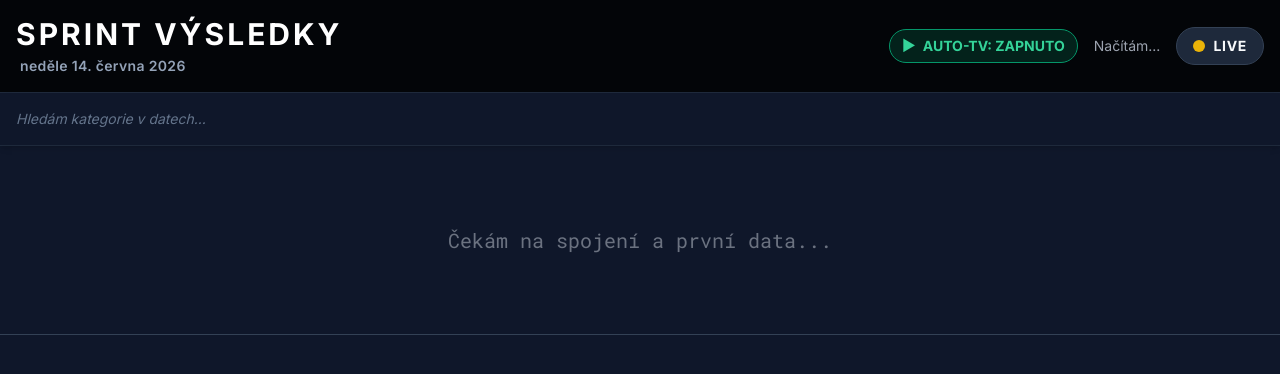
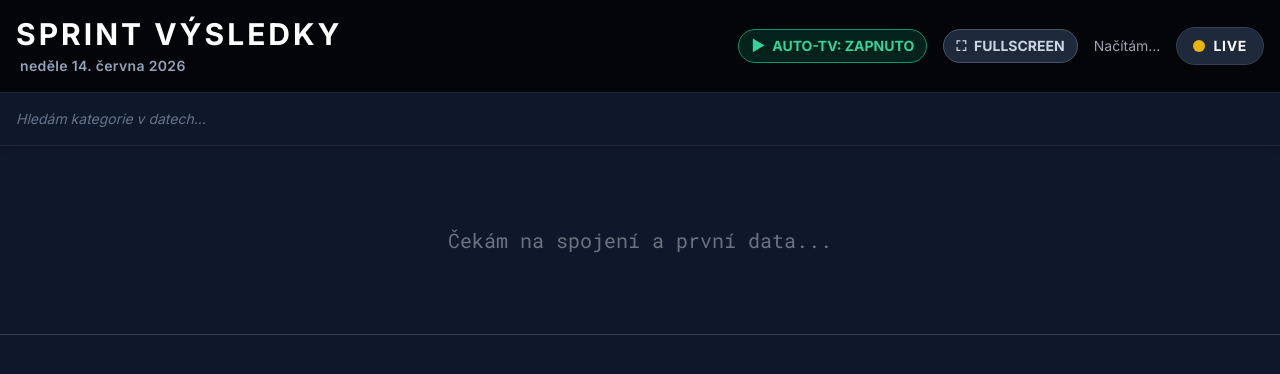
Before and after one commit to Mir7985/slalom, a plain HTML site: page tabuleSprint.html in a window 1280 px wide. Drawn offline with nearby package versions, Linux system fonts and the light colour scheme; no server answers.

Commit message:
Update tabuleSprint.html

```diff
--- a/tabuleSprint.html
+++ b/tabuleSprint.html
@@ -85,6 +85,10 @@
             <button id="autoplay-btn" onclick="toggleAutoPlay()" class="flex items-center gap-2 bg-emerald-600/20 text-emerald-400 border border-emerald-600 px-3 py-1.5 rounded-full text-xs md:text-sm font-bold transition-colors">
                 <span id="autoplay-icon">▶</span>
                 <span id="autoplay-text">AUTO-TV: ZAPNUTO</span>
+            </button>
+            <button onclick="toggleFullScreen()" class="flex items-center gap-2 bg-slate-800 text-slate-300 border border-slate-600 px-3 py-1.5 rounded-full text-xs md:text-sm font-bold transition-colors hover:text-white hover:bg-slate-700">
+                <span>⛶</span>
+                <span>FULLSCREEN</span>
             </button>
 
             <span id="last-update" class="text-gray-400 text-xs md:text-sm hidden md:inline">Načítám...</span>
@@ -459,6 +463,19 @@
         setInterval(fetchResults, FETCH_INTERVAL);
         if (isAutoPlay) startAutoPlayTimer();
 
+        // Funkce pro zapnutí/vypnutí Fullscreenu
+function toggleFullScreen() {
+    if (!document.fullscreenElement) {
+        document.documentElement.requestFullscreen().catch(err => {
+            console.warn(`Chyba Fullscreenu: ${err.message}`);
+        });
+    } else {
+        if (document.exitFullscreen) {
+            document.exitFullscreen();
+        }
+    }
+}
+
     </script>
 </body>
 </html>
```
